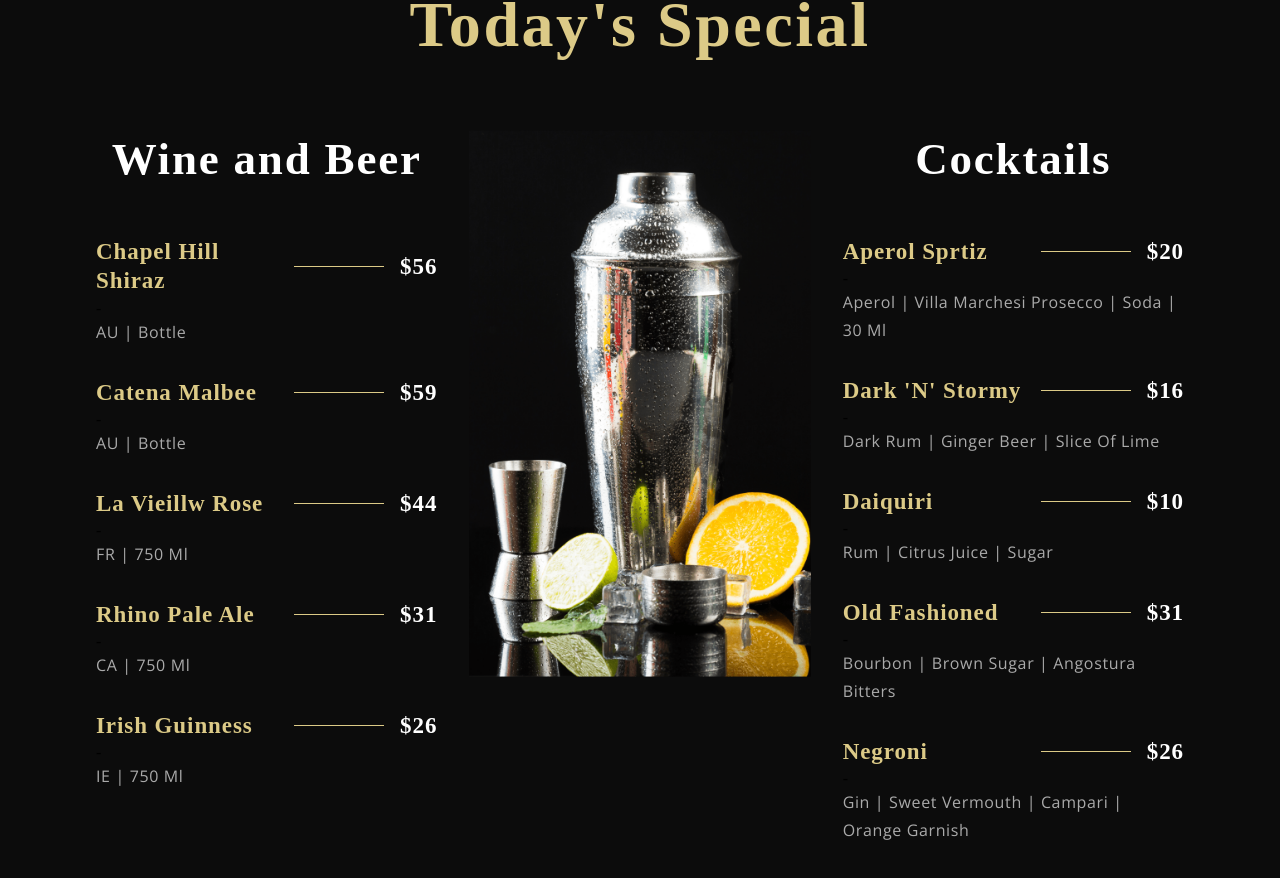
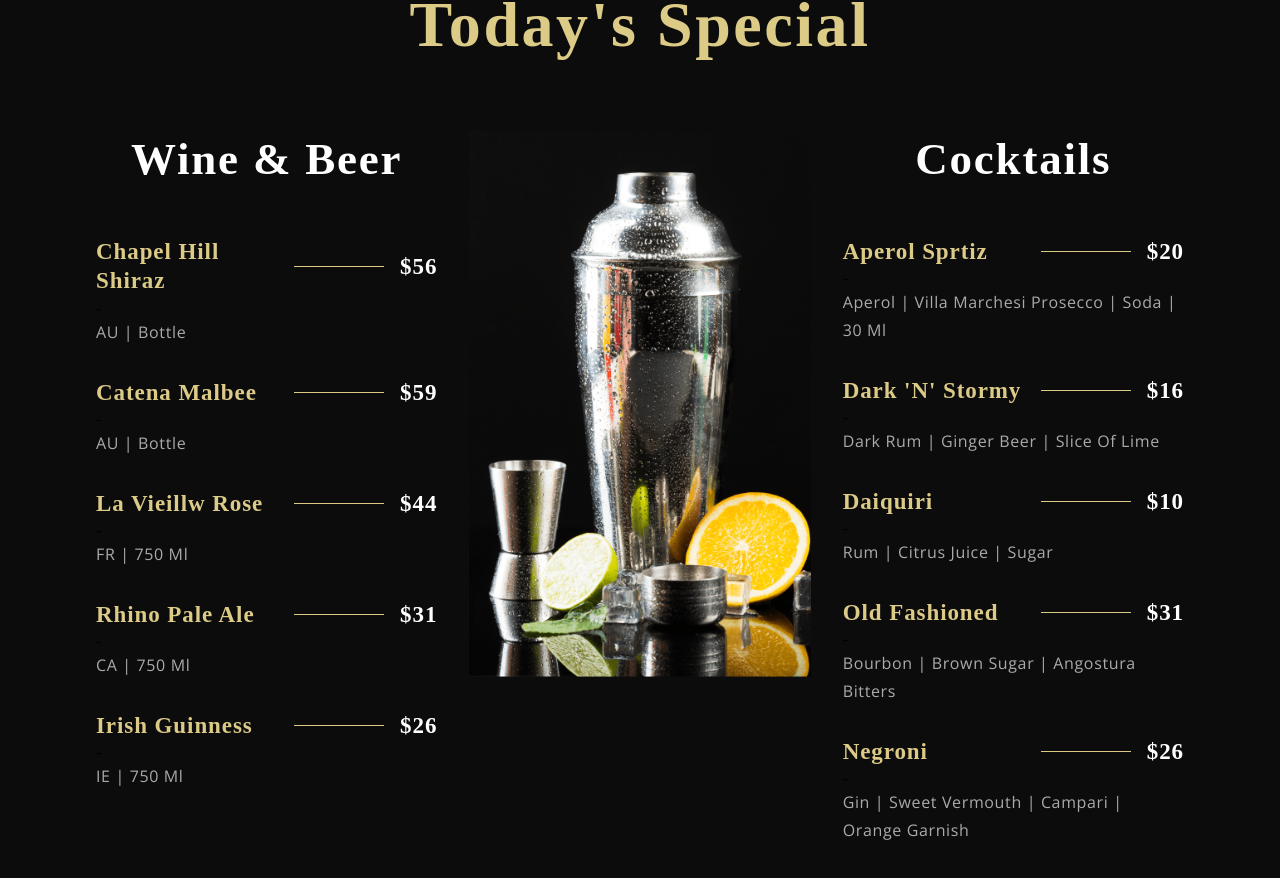
Before and after one commit to sika-007/fine-dining-landing-page, a React (Vite) app: page / in a window 1280 px wide. Shown: the part 1915-2793 px from the top of the page. Built offline with nearby package versions, Linux system fonts and the light colour scheme; a web font is replaced by a local one.

Commit message:
bug fixes and typo correction

```diff
--- a/src/containers/menu/Menu.jsx
+++ b/src/containers/menu/Menu.jsx
@@ -14,14 +14,14 @@ const Menu = () => {
   ))
 
   return (
-    <div className='app__menu flex__center section__padding' id='home'>
+    <div className='app__menu flex__center section__padding' id='menu'>
       <div className="app__menu-title">
         <SubHeading title="Menu that fits you palatte"/>
         <h1 className="headtext__cormorant">Today's Special</h1>
       </div>
       <div className="app__menu-menu">
         <div className="app__menu-menu_wine flex__center">
-          <p className='app__menu-menu_heading'>Wine and Beer</p>
+          <p className='app__menu-menu_heading'>Wine & Beer</p>
           <div className='app__menu-menu_items'>
             {wineElements}
           </div>
```
